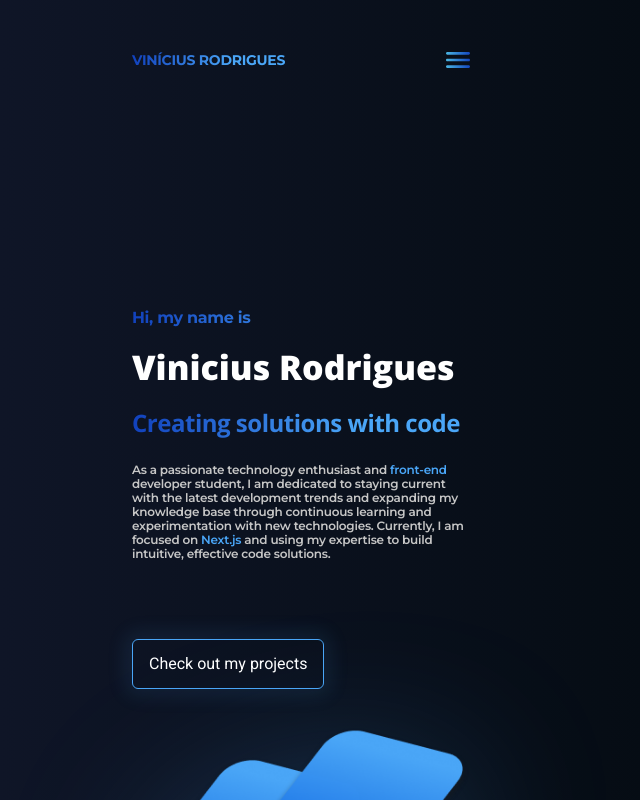
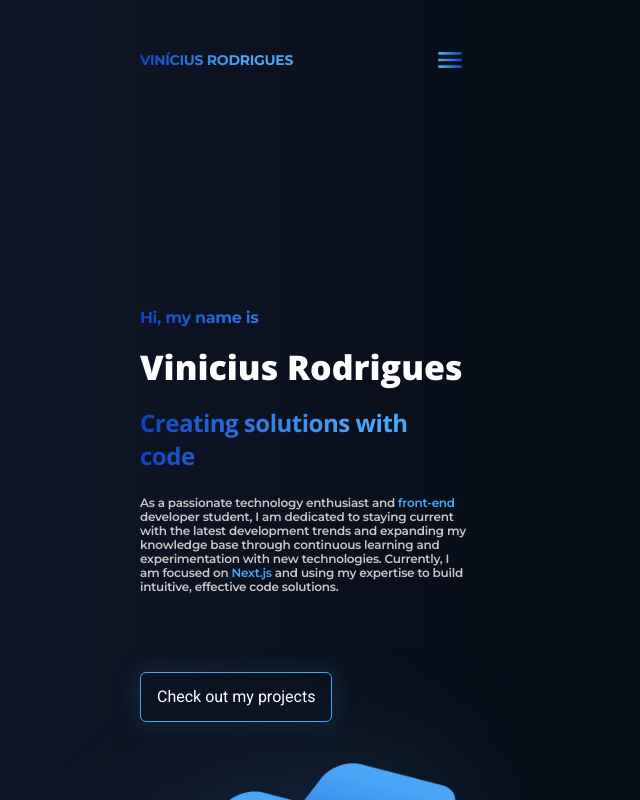
Before and after one commit to ViniSCode/vinicius-rodrigues, a React (Create React App) app: page / in a window 1280 px wide. Shown: the top 800 px of the page, without its empty margins (337-977 px from the left). Built offline with nearby package versions, Linux system fonts and the light colour scheme.

Commit message:
smooth scroll

```diff
--- a/src/pages/home.js
+++ b/src/pages/home.js
@@ -1,6 +1,6 @@
 export default function Home () {
   return (
-    <div className="container max-w-[342px] mx-auto snap-start snap-mandatory scroll-smooth">
+    <div className="container max-w-[358px] mx-auto snap-start snap-mandatory scroll-smooth px-4">
       <header className="pt-[44px]">
         <nav className="flex items-center justify-between">
           <span className="font-montserrat font-bold text-sm leading-[17px] tracking-[-0.02em] text-blue-gradient">VINÍCIUS RODRIGUES</span>
```
